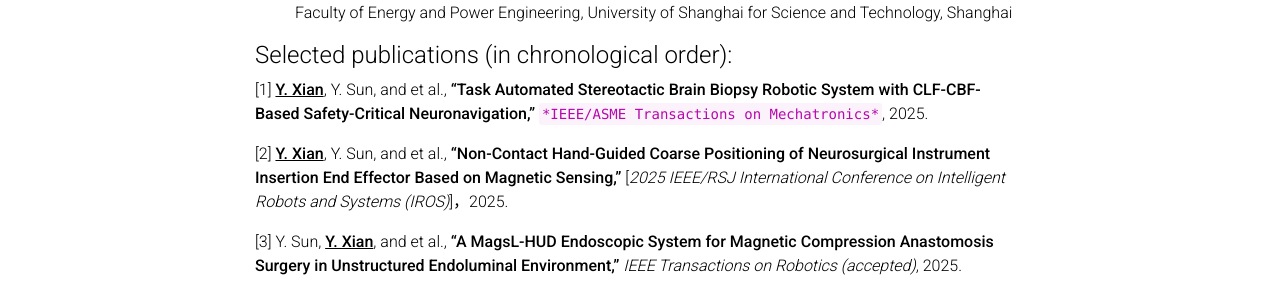
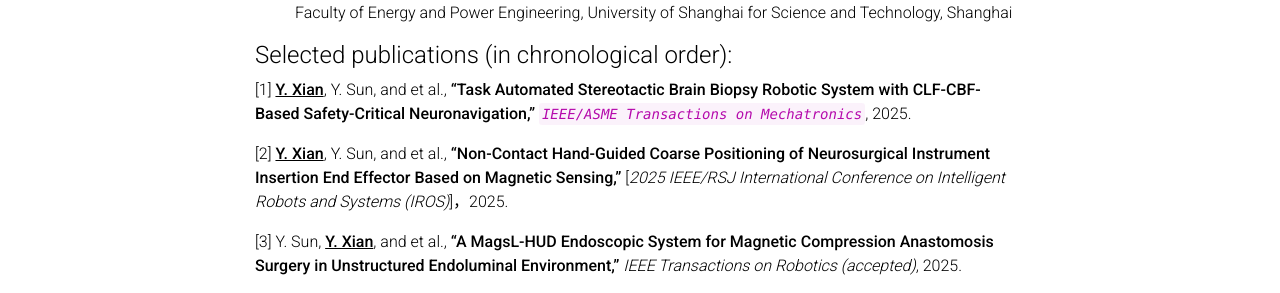
Before and after one commit to yitian-xian/yitian-xian.github.io, a Jekyll site: the page built from _pages/about.md, in a window 1280 px wide and 900 px high, scrolled down 515 px. Shown: the part 154-447 px from the top of the window. Built offline with Jekyll 4.4.1, drawn with Linux system fonts in a browser that asks for light colours; full-size pictures stand in for the smaller copies a plugin makes; emoji names are drawn with the system emoji font; comment, search, counter and statistics services are not loaded; a style sheet for code colours, icons or effects is not loaded.

```diff
--- a/_pages/about.md
+++ b/_pages/about.md
@@ -40,7 +40,7 @@ Faculty of Energy and Power Engineering, University of Shanghai for Science and
 
 #### Selected publications (in chronological order):<br>
 
-[1] **<u>Y. Xian</u>**, Y. Sun, and et al., **“Task Automated Stereotactic Brain Biopsy Robotic System with CLF-CBF-Based Safety-Critical Neuronavigation,”** `*IEEE/ASME Transactions on Mechatronics*`, 2025.
+[1] **<u>Y. Xian</u>**, Y. Sun, and et al., **“Task Automated Stereotactic Brain Biopsy Robotic System with CLF-CBF-Based Safety-Critical Neuronavigation,”** *`IEEE/ASME Transactions on Mechatronics`*, 2025.
 
 [2] **<u>Y. Xian</u>**, Y. Sun, and et al., **“Non-Contact Hand-Guided Coarse Positioning of Neurosurgical Instrument Insertion End Effector Based on Magnetic Sensing,”** [*2025 IEEE/RSJ International Conference on Intelligent Robots and Systems (IROS)*]，2025.
 
```
